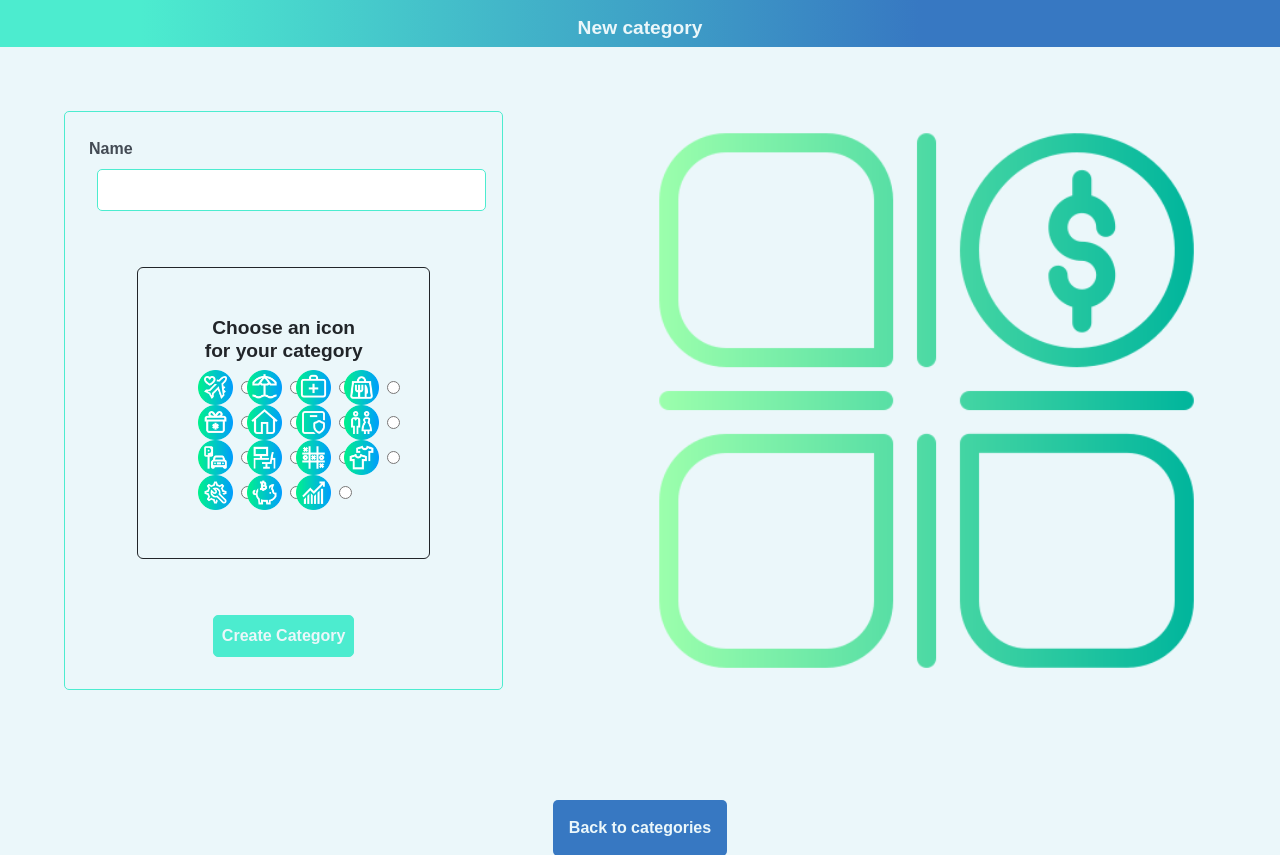
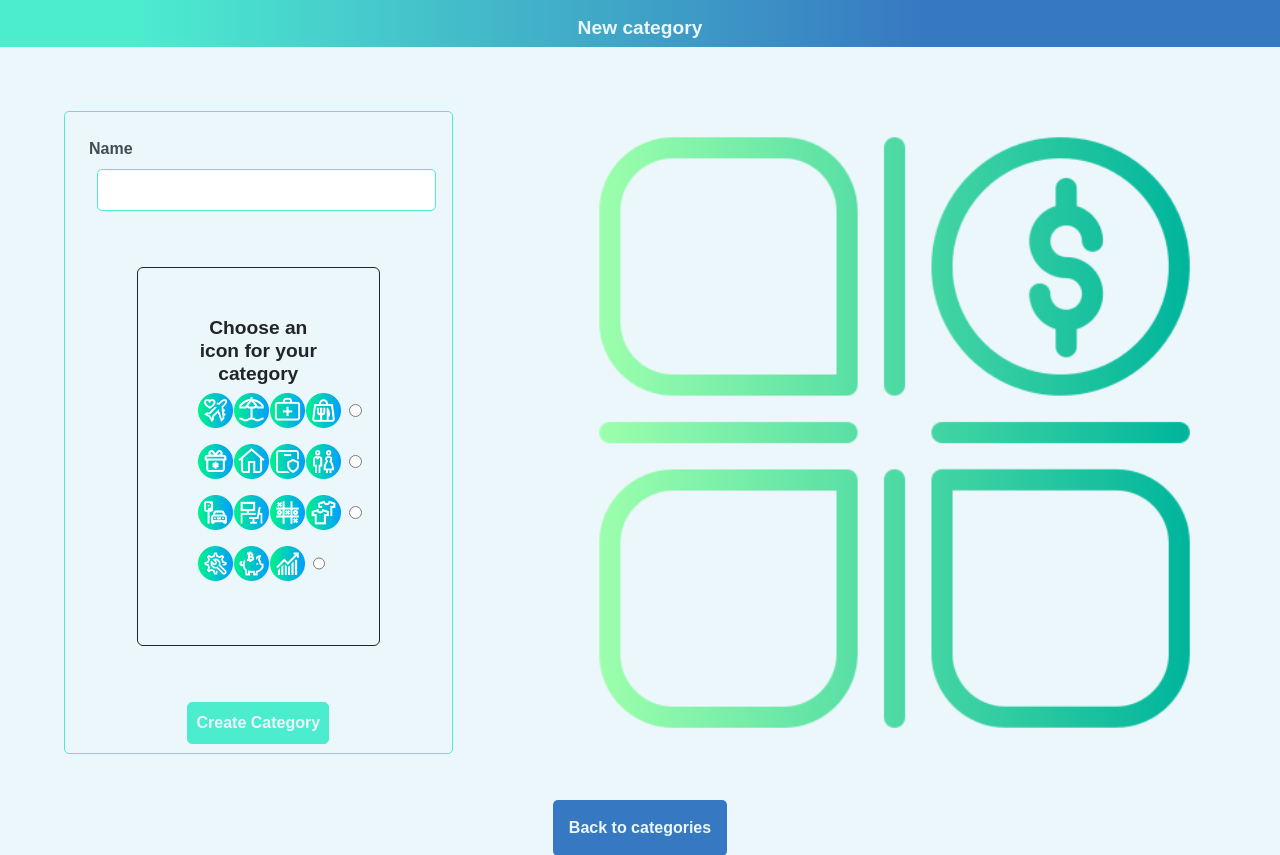
Before and after one commit to ahzamir/budget-app, a Rails app: page /users/1/categories/new in a window 1280 px wide. Shown: the part 69-924 px from the top of the page. Run offline with Rails 7, Linux system fonts and the light colour scheme; style sheets or scripts are compiled from the project's sources; some libraries are stand-ins or nearby versions.

Commit message:
changed the margin of categories icons

```diff
--- a/app/views/categories/_form.html.erb
+++ b/app/views/categories/_form.html.erb
@@ -22,59 +22,59 @@
       <%= image_tag image_path('airplane.png'), class: "icon" %>
       <%= form.radio_button :icon, "airplane.png" %>
     </div>
-    <div class="col-4 col-md-3 d-flex justify-content-around">
+    <div class="col-4 col-md-3 d-flex justify-content-around mb-3">
       <%= image_tag image_path('beach.png'), class: "icon" %>
       <%= form.radio_button :icon, "beach.png" %>
     </div>
-    <div class="col-4 col-md-3 d-flex justify-content-around">
+    <div class="col-4 col-md-3 d-flex justify-content-around mb-3">
       <%= image_tag image_path('first-aid-kit.png'), class: "icon" %>
       <%= form.radio_button :icon, "first-aid-kit.png" %>
     </div>
-    <div class="col-4 col-md-3 d-flex justify-content-around">
+    <div class="col-4 col-md-3 d-flex justify-content-around mb-3">
       <%= image_tag image_path('food.png'), class: "icon" %>
       <%= form.radio_button :icon, "food.png" %>
     </div>
-    <div class="col-4 col-md-3 d-flex justify-content-around">
+    <div class="col-4 col-md-3 d-flex justify-content-around mb-3">
       <%= image_tag image_path('gift.png'), class: "icon" %>
       <%= form.radio_button :icon, "gift.png" %>
     </div>
-    <div class="col-4 col-md-3 d-flex justify-content-around">
+    <div class="col-4 col-md-3 d-flex justify-content-around mb-3">
       <%= image_tag image_path('home.png'), class: "icon" %>
       <%= form.radio_button :icon, "home.png" %>
     </div>
-    <div class="col-4 col-md-3 d-flex justify-content-around">
+    <div class="col-4 col-md-3 d-flex justify-content-around mb-3">
       <%= image_tag image_path('insurance.png'), class: "icon" %>
       <%= form.radio_button :icon, "insurance.png" %>
     </div>
-    <div class="col-4 col-md-3 d-flex justify-content-around">
+    <div class="col-4 col-md-3 d-flex justify-content-around mb-3">
       <%= image_tag image_path('newlyweds.png'), class: "icon" %>
       <%= form.radio_button :icon, "newlyweds.png" %>
     </div>
-    <div class="col-4 col-md-3 d-flex justify-content-around">
+    <div class="col-4 col-md-3 d-flex justify-content-around mb-3">
       <%= image_tag image_path('parking.png'), class: "icon" %>
       <%= form.radio_button :icon, "parking.png" %>
     </div>
-    <div class="col-4 col-md-3 d-flex justify-content-around">
+    <div class="col-4 col-md-3 d-flex justify-content-around mb-3">
       <%= image_tag image_path('workplace.png'), class: "icon" %>
       <%= form.radio_button :icon, "workplace.png" %>
     </div>
-    <div class="col-4 col-md-3 d-flex justify-content-around">
+    <div class="col-4 col-md-3 d-flex justify-content-around mb-3">
       <%= image_tag image_path('tic-tac-toe.png'), class: "icon" %>
       <%= form.radio_button :icon, "tic-tac-toe.png" %>
     </div>
-    <div class="col-4 col-md-3 d-flex justify-content-around">
+    <div class="col-4 col-md-3 d-flex justify-content-around mb-3">
       <%= image_tag image_path('team-shirt.png'), class: "icon" %>
       <%= form.radio_button :icon, "team-shirt.png" %>
     </div>
-    <div class="col-4 col-md-3 d-flex justify-content-around">
+    <div class="col-4 col-md-3 d-flex justify-content-around mb-3">
       <%= image_tag image_path('support.png'), class: "icon" %>
       <%= form.radio_button :icon, "support.png" %>
     </div>
-    <div class="col-4 col-md-3 d-flex justify-content-around">
+    <div class="col-4 col-md-3 d-flex justify-content-around mb-3">
       <%= image_tag image_path('saving.png'), class: "icon" %>
       <%= form.radio_button :icon, "saving.png" %>
     </div>
-    <div class="col-4 col-md-3 d-flex justify-content-around">
+    <div class="col-4 col-md-3 d-flex justify-content-around mb-3">
       <%= image_tag image_path('profits.png'), class: "icon" %>
       <%= form.radio_button :icon, "profits.png" %>
     </div>
```
